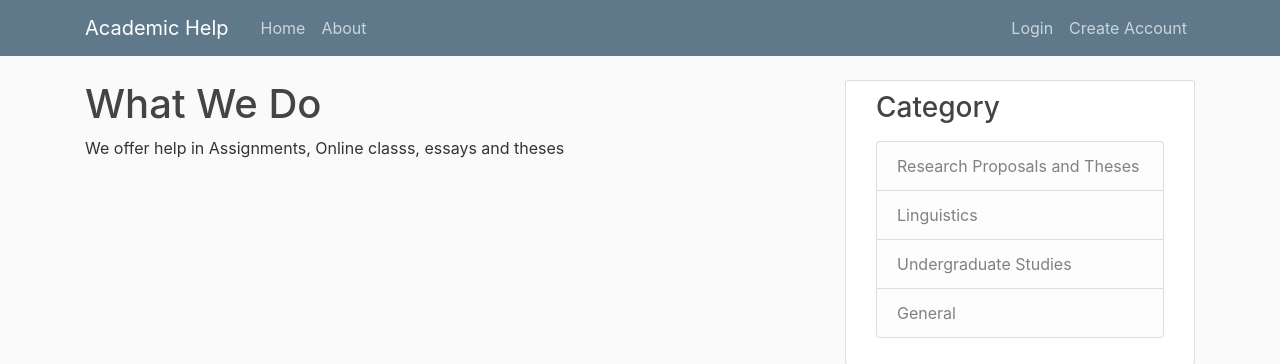
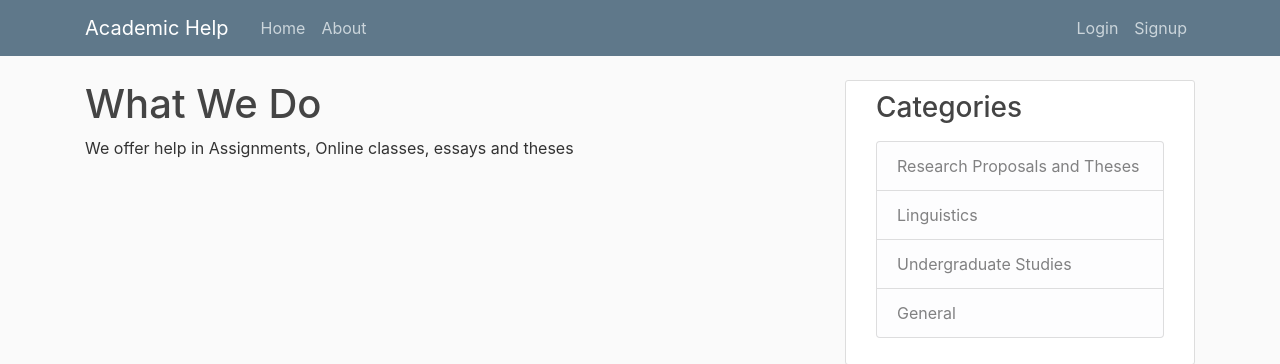
Before and after one commit to avosa/AcademicHelp, a Flask app: page /about in a window 1280 px wide. Shown: the top 364 px of the page. Run offline with Flask 2, Linux system fonts and the light colour scheme; some libraries are stand-ins or nearby versions.

Commit message:
Bug fixes

```diff
--- a/app/templates/about.html
+++ b/app/templates/about.html
@@ -1,4 +1,4 @@
 {% extends "layout.html"%} {% block content %}
 <h1>What We Do</h1>
-<p>We offer help in Assignments, Online classs, essays and theses</p>
+<p>We offer help in Assignments, Online classes, essays and theses</p>
 {% endblock content %}
--- a/app/templates/layout.html
+++ b/app/templates/layout.html
@@ -37,7 +37,7 @@
                 <a class="nav-item nav-link" href="{{ url_for('users.logout') }}">logout</a>
               {% else %}
                 <a class="nav-item nav-link" href="{{ url_for('users.login') }}">Login</a>
-                <a class="nav-item nav-link" href="{{ url_for('users.register') }}">Create Account</a>
+                <a class="nav-item nav-link" href="{{ url_for('users.register') }}">Signup</a>
               {% endif %}
             </div>
           </div>
@@ -60,7 +60,7 @@
         </div>
         <div class="col-md-4">
           <div class="content-section">
-            <h3>Category</h3>
+            <h3>Categories</h3>
             <p class='text-muted'>
               <ul class="list-group">
                 <a class="list-group-item list-group-item-light" href="{{ url_for('posts.category_posts', category =1) }}">Research Proposals and Theses</a>
```
